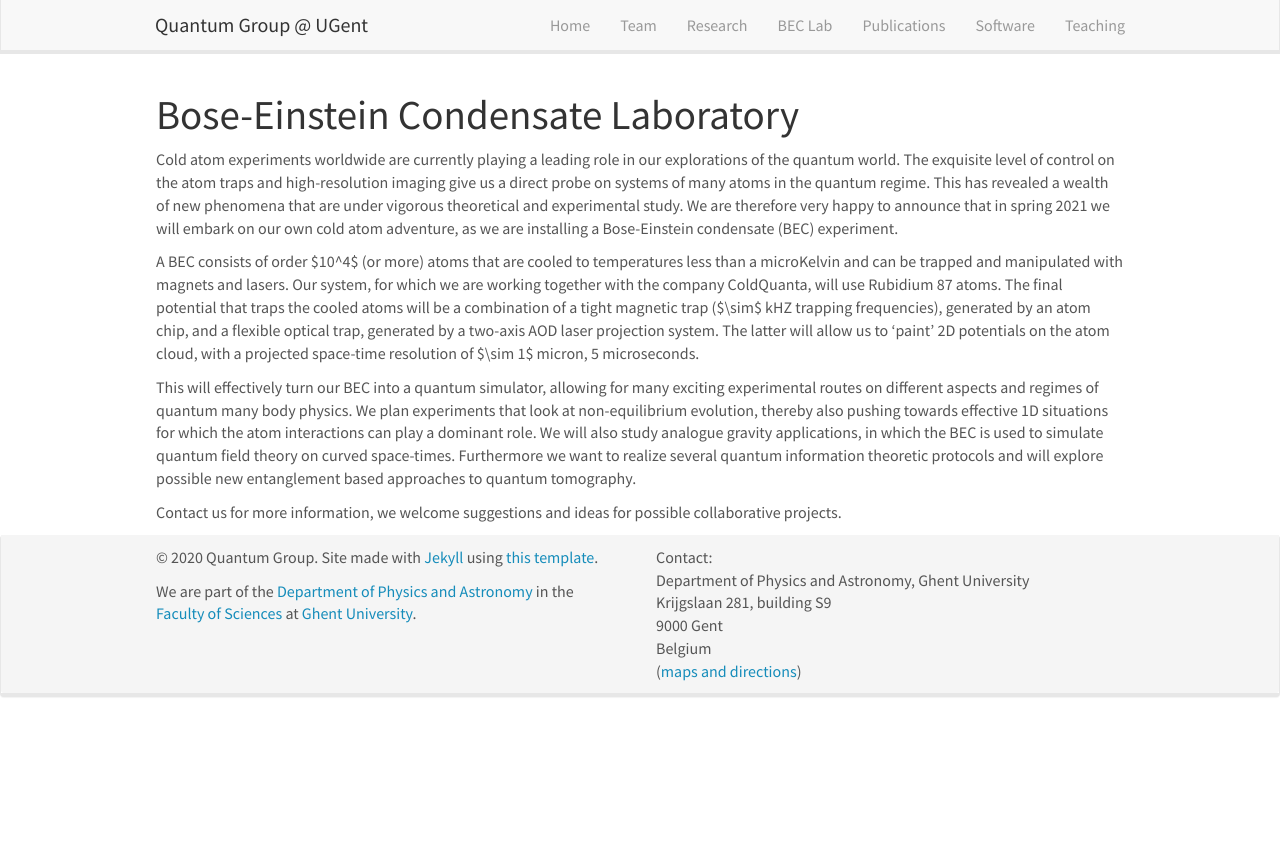
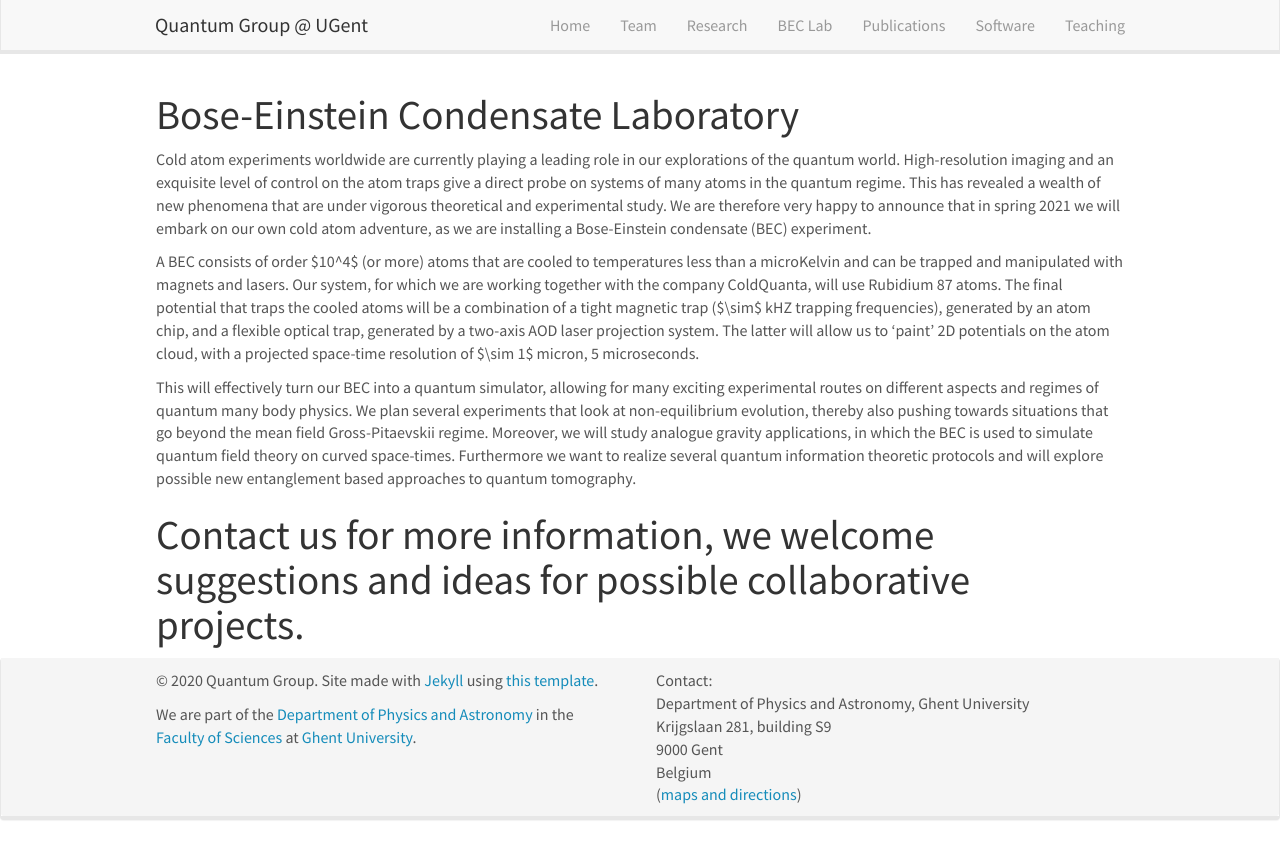
Before and after one commit to quantumghent/quantumghent.github.io, a Jekyll site: the page built from _pages/bec.md, in a window 1280 px wide. Shown: the top 859 px of the page. Built offline with Jekyll 4.4.1, drawn with Linux system fonts in a browser that asks for light colours; nearby versions of some CDN libraries.

Commit message:
Update bec.md

```diff
--- a/_pages/bec.md
+++ b/_pages/bec.md
@@ -8,10 +8,10 @@ permalink: /bec/
 
 # Bose-Einstein Condensate Laboratory
 
-Cold atom experiments worldwide are currently playing a leading role in our explorations of the quantum world. The exquisite level of control on the atom traps and high-resolution imaging give us a direct probe on systems of many atoms in the quantum regime. This has revealed a wealth of new phenomena that are under vigorous theoretical and experimental study. We are therefore very happy to announce that in spring 2021 we will embark on our own cold atom adventure, as we are installing a Bose-Einstein condensate (BEC) experiment.
+Cold atom experiments worldwide are currently playing a leading role in our explorations of the quantum world. High-resolution imaging and an exquisite level of control on the atom traps give a direct probe on systems of many atoms in the quantum regime. This has revealed a wealth of new phenomena that are under vigorous theoretical and experimental study. We are therefore very happy to announce that in spring 2021 we will embark on our own cold atom adventure, as we are installing a Bose-Einstein condensate (BEC) experiment.
 
 A BEC consists of order $10^4$ (or more) atoms that are cooled to temperatures less than a microKelvin and can be trapped and manipulated with magnets and lasers. Our system, for which we are working together with the company ColdQuanta, will use Rubidium 87 atoms. The final potential that traps the cooled atoms will be a combination of a tight magnetic trap ($\sim$ kHZ trapping frequencies), generated by an atom chip, and a flexible optical trap, generated by a two-axis AOD laser projection system. The latter will allow us to 'paint' 2D potentials on the atom cloud, with a projected space-time resolution of $\sim 1$ micron, 5 microseconds.
 
-This will effectively turn our BEC into a quantum simulator, allowing for many exciting experimental routes on different aspects and regimes of quantum many body physics. We plan experiments that look at non-equilibrium evolution, thereby also pushing towards effective 1D situations for which the atom interactions can play a dominant role. We will also study analogue gravity applications, in which the BEC is used to simulate quantum field theory on curved space-times. Furthermore we want to realize several quantum information theoretic protocols and will explore possible new entanglement based approaches to quantum tomography.
+This will effectively turn our BEC into a quantum simulator, allowing for many exciting experimental routes on different aspects and regimes of quantum many body physics. We plan several experiments that look at non-equilibrium evolution, thereby also pushing towards situations that go beyond the mean field Gross-Pitaevskii regime. Moreover, we will study analogue gravity applications, in which the BEC is used to simulate quantum field theory on curved space-times. Furthermore we want to realize several quantum information theoretic protocols and will explore possible new entanglement based approaches to quantum tomography.
 
-Contact us for more information, we welcome suggestions and ideas for possible collaborative projects.
+# Contact us for more information, we welcome suggestions and ideas for possible collaborative projects.
```
